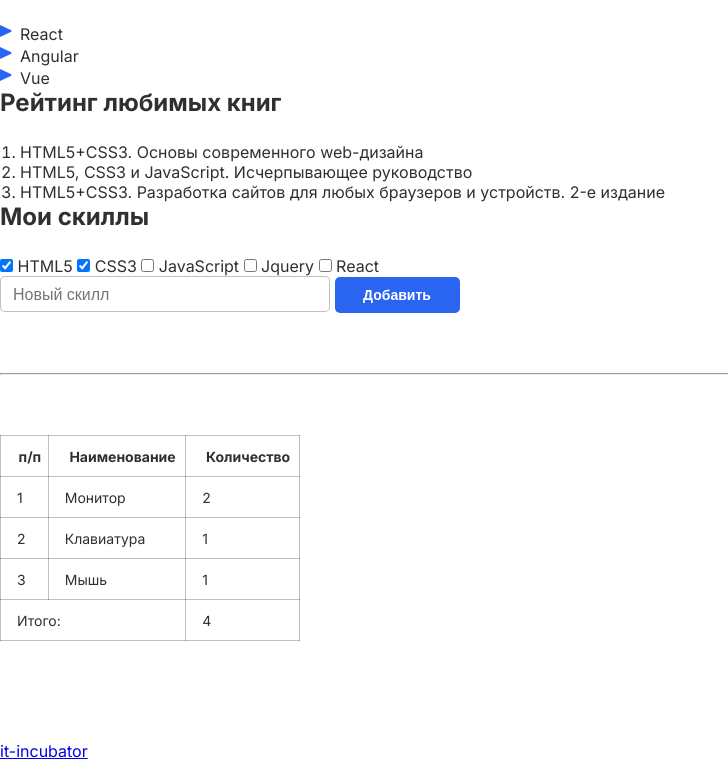
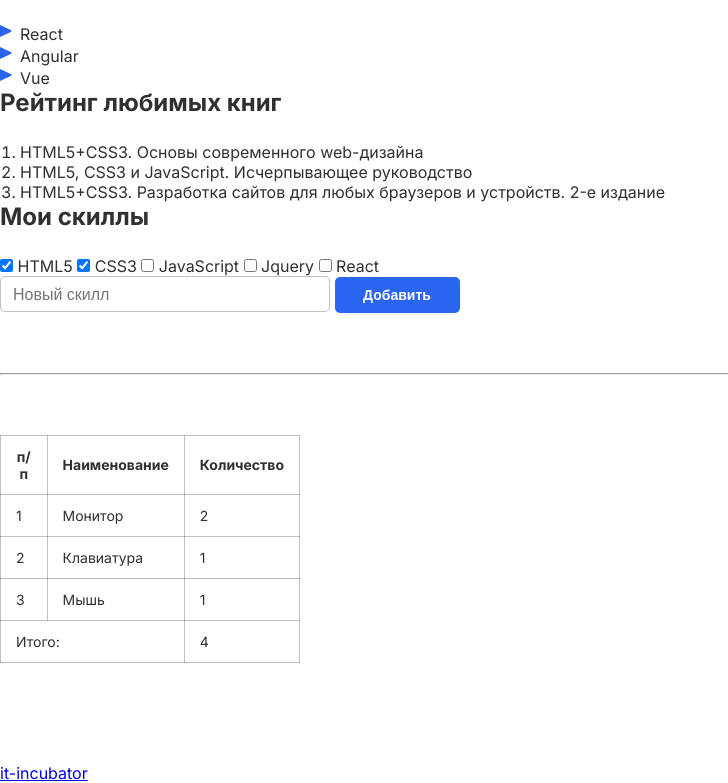
Before and after one commit to katepaus92/2-hw-with-auto-test-html-css-main, a plain HTML site: page index.html in a window 1280 px wide. Shown: the part 1260-2043 px from the top of the page, without its empty margins (0-728 px from the left). Before the commit the page ends 2021 px from the top, so only its background shows below. Drawn offline with Linux system fonts and the light colour scheme.

Commit message:
complete 2nd section-2

```diff
--- a/style.css
+++ b/style.css
@@ -138,11 +138,12 @@ table {
 
 th, td {
     /* Стили для ячеек таблицы */
-    padding: 12px 5px 11px 16px;
+    padding: 12px 15px;
 }
 
 footer {
     /* Стили для футера */
+
 }
 
 .footer-link {
```
